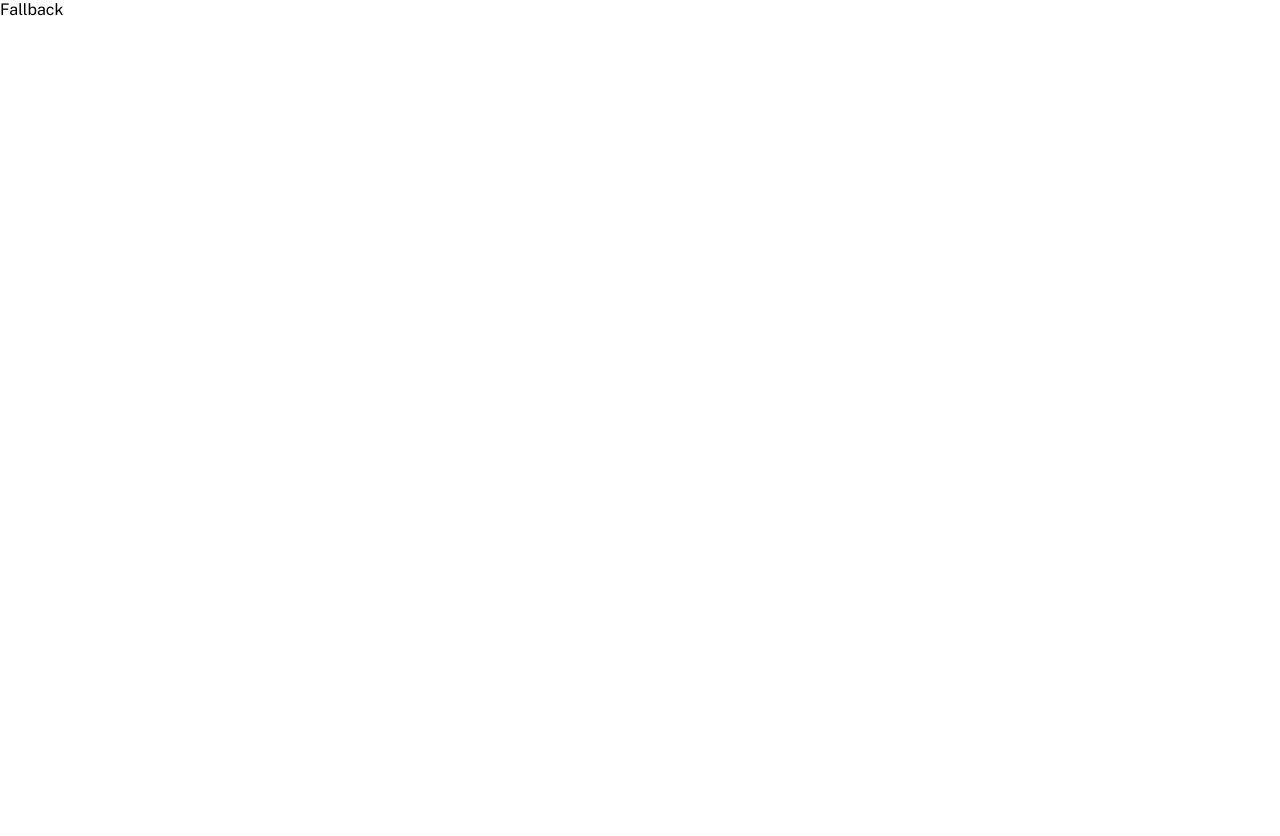
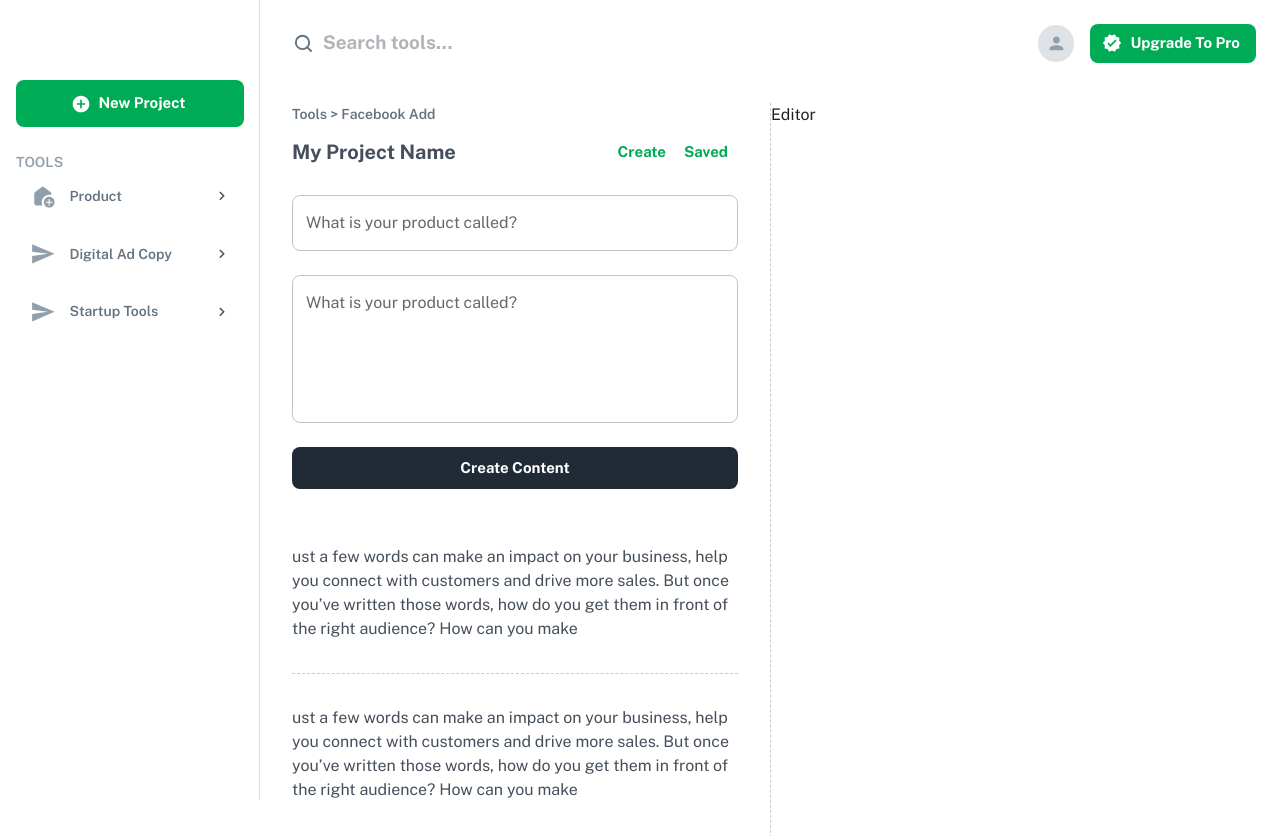
Before and after one commit to dhana0123/marathon, a React (Create React App) app: page /dashboard/Projects/create in a window 1280 px wide. Before the commit this address had no page. Shown: the top 836 px of the page. Before the commit the page ends 800 px from the top, so only its background shows below. Built offline with nearby package versions, Linux system fonts and the light colour scheme.

Commit message:
feat(projectCreate): projectCreate section initialized

```diff
--- a/src/Routes/DashBoard.tsx
+++ b/src/Routes/DashBoard.tsx
@@ -3,10 +3,9 @@ import { styled, useTheme, Theme, CSSObject } from "@mui/material/styles";
 import { Box, SwipeableDrawer, ClickAwayListener } from "@mui/material";
 import MuiDrawer from "@mui/material/Drawer";
 import CssBaseline from "@mui/material/CssBaseline";
-
+import { Outlet } from "react-router-dom";
 import SideNav from "../sections/Nav/SideNav";
 import TopBar from "../sections/Nav/TopBar";
-import { Projects } from "../sections/Dashboard";
 
 const drawerWidth = 260;
 
@@ -67,7 +66,9 @@ export default function DashBoard() {
       <Drawer
         variant="permanent"
         open
-        sx={{ display: { xs: "none", sm: "block" } }}
+        sx={{
+          display: { xs: "none", sm: "block" },
+        }}
       >
         <DrawerHeader>
           {/* <IconButton onClick={handleDrawer}>
@@ -91,8 +92,8 @@ export default function DashBoard() {
       </SwipeableDrawer>
       <Box component="main" width={"100%"} sx={{ position: "relative" }}>
         <TopBar setOpen={setOpen} />
-        <Box px={4} py={1}>
-          <Projects />
+        <Box>
+          <Outlet />
         </Box>
       </Box>
     </Box>
--- a/src/Routes/Login.tsx
+++ b/src/Routes/Login.tsx
@@ -13,7 +13,7 @@ import { dashboard, facebook, google, logo } from "../assets/images";
 const Login = () => {
   const navigate = useNavigate();
   const goToDashBoard = () => {
-    navigate("/dashboard");
+    navigate("/dashboard/projects");
   };
 
   return (
--- /dev/null
+++ b/src/Routes/ProjectCreate.tsx
@@ -0,0 +1,34 @@
+import React from "react";
+import { Box, Divider, Stack, Typography } from "@mui/material";
+import { useTheme } from "@mui/system";
+import CreatePanel from "../sections/ProjectsCreate/CreatePanel";
+import EditorPanel from "../sections/ProjectsCreate/Editor";
+
+const ProjectCreate = () => {
+  const theme = useTheme();
+  return (
+    <Box my={2}>
+      <Stack direction={"row"} minHeight={"100vh"}>
+        <Box width={{ xs: "100%", sm: "50%" }}>
+          <CreatePanel />
+        </Box>
+        <Box
+          sx={{
+            border: "1.5px",
+            borderColor: "grey.400",
+            borderStyle: "dashed",
+            borderRight: "none",
+            borderTop: "none",
+            borderBottom: "none",
+            display: { xs: "none", sm: "inherit" },
+          }}
+          width={"50%"}
+        >
+          <EditorPanel />
+        </Box>
+      </Stack>
+    </Box>
+  );
+};
+
+export default ProjectCreate;
--- a/src/Routes/index.ts
+++ b/src/Routes/index.ts
@@ -2,5 +2,6 @@ import Landing from "./Landing";
 import Login from "./Login";
 import Fallback from "./Fallback";
 import DashBoard from "./DashBoard";
+import ProjectCreate from "./ProjectCreate";
 
-export { Landing, Login, Fallback, DashBoard };
+export { Landing, Login, Fallback, DashBoard, ProjectCreate };
--- a/src/sections/Nav/SideNav.tsx
+++ b/src/sections/Nav/SideNav.tsx
@@ -1,13 +1,16 @@
 import React from "react";
 import { List, ListSubheader, Button, Stack, Box } from "@mui/material";
 import { AddHomeRounded, Send, AddCircle } from "@mui/icons-material";
+import { useNavigate } from "react-router-dom";
 import { useTheme } from "@mui/material/styles";
 import { ToolsMenu } from "../../components/Nav";
 import type { Menu } from "../../definations/Nav";
 
 const SideNav = () => {
   const [currentSelectedMenu, setCurrentSelectedMenu] = React.useState(-1);
+  const navigate = useNavigate();
   const theme = useTheme();
+
   const product: Menu = {
     id: 1,
     title: "Product",
@@ -83,9 +86,18 @@ const SideNav = () => {
   const menuLists: Menu[] = [product, digitalAdCopy, statupTool];
 
   return (
-    <Box sx={{ width: { xs: "260px" } }}>
+    <Box
+      sx={{
+        width: { xs: "260px" },
+      }}
+    >
       <Stack p={2}>
-        <Button startIcon={<AddCircle />} sx={{ p: 1.3 }} variant="contained">
+        <Button
+          onClick={() => navigate("/dashboard/Projects/create")}
+          startIcon={<AddCircle />}
+          sx={{ p: 1.3 }}
+          variant="contained"
+        >
           New Project
         </Button>
       </Stack>
--- a/src/sections/Projects/ProjectCard.tsx
+++ b/src/sections/Projects/ProjectCard.tsx
@@ -4,7 +4,14 @@ import { MoreVert } from "@mui/icons-material";
 
 const ProjectCard = () => {
   return (
-    <Box p={3} borderRadius={"8px"} boxShadow={(theme) => theme.shadows[4]}>
+    <Box
+      onClick={() => console.log("cool")}
+      p={3}
+      pt={1}
+      borderRadius={"16px"}
+      sx={{ cursor: "pointer" }}
+      boxShadow={(theme) => theme.shadows[8]}
+    >
       <Stack
         direction="row"
         alignItems={"center"}
--- a/src/sections/Projects/index.ts
+++ b/src/sections/Projects/index.ts
@@ -1 +1 @@
-export {default} from "./Projects";
+export { default } from "./Projects";
--- /dev/null
+++ b/src/sections/ProjectsCreate/CreatePanel.tsx
@@ -0,0 +1,45 @@
+import React from "react";
+import { Box, TextField, Button, Typography } from "@mui/material";
+import ProjectCreateTopBar from "./ProjectCreateTopBar";
+import Results from "./Results";
+
+const CreatePanel = () => {
+  return (
+    <Box>
+      <Typography
+        px={4}
+        variant="subtitle2"
+        color={"grey.600"}
+      >{`Tools > Facebook Add`}</Typography>
+      <ProjectCreateTopBar />
+      <Box px={4} py={2}>
+        <TextField
+          fullWidth
+          placeholder="e.g. Marathon.ai"
+          label="What is your product called?"
+          variant="outlined"
+        />
+        <TextField
+          sx={{ my: 3 }}
+          fullWidth
+          multiline
+          minRows={5}
+          placeholder="e.g. Marathon.ai"
+          label="What is your product called?"
+          variant="outlined"
+        />
+        <Button
+          sx={{ backgroundColor: "grey.800" }}
+          fullWidth
+          size="large"
+          variant="contained"
+        >
+          Create Content
+        </Button>
+      </Box>
+      <Results />
+    </Box>
+  );
+};
+
+export default CreatePanel;
--- /dev/null
+++ b/src/sections/ProjectsCreate/Editor.tsx
@@ -0,0 +1,7 @@
+import React from "react";
+
+const Editor = () => {
+  return <div>Editor</div>;
+};
+
+export default Editor;
--- /dev/null
+++ b/src/sections/ProjectsCreate/ProjectCreateTopBar.tsx
@@ -0,0 +1,24 @@
+import React from "react";
+import { Typography, Box, Stack, Button } from "@mui/material";
+
+const ProjectCreateTopBar = () => {
+  return (
+    <Stack
+      px={4}
+      py={1}
+      direction={"row"}
+      justifyContent="space-between"
+      alignItems="center"
+    >
+      <Typography variant="h5" color="grey.700">
+        My Project Name
+      </Typography>
+      <Box>
+        <Button variant="text">Create</Button>
+        <Button variant="text">Saved</Button>
+      </Box>
+    </Stack>
+  );
+};
+
+export default ProjectCreateTopBar;
--- /dev/null
+++ b/src/sections/ProjectsCreate/Results.tsx
@@ -0,0 +1,40 @@
+import React from "react";
+import { Box, Divider, Stack, Typography } from "@mui/material";
+
+const Results = () => {
+  return (
+    <Box px={4} mt={5}>
+      <Stack spacing={4}>
+        <Box>
+          <Typography color="grey.700">
+            ust a few words can make an impact on your business, help you
+            connect with customers and drive more sales. But once you’ve written
+            those words, how do you get them in front of the right audience? How
+            can you make
+          </Typography>
+        </Box>
+        <Box
+          sx={{
+            width: "100%",
+            borderWidth: "1.7px",
+            borderStyle: "dashed",
+            borderColor: "grey.400",
+            borderTop: "none",
+            borderLeft: "none",
+            borderRight: "none",
+          }}
+        ></Box>
+        <Box>
+          <Typography color="grey.700">
+            ust a few words can make an impact on your business, help you
+            connect with customers and drive more sales. But once you’ve written
+            those words, how do you get them in front of the right audience? How
+            can you make
+          </Typography>
+        </Box>
+      </Stack>
+    </Box>
+  );
+};
+
+export default Results;
```
Also changed, not shown: src/App.tsx (+12 -1 lines).
